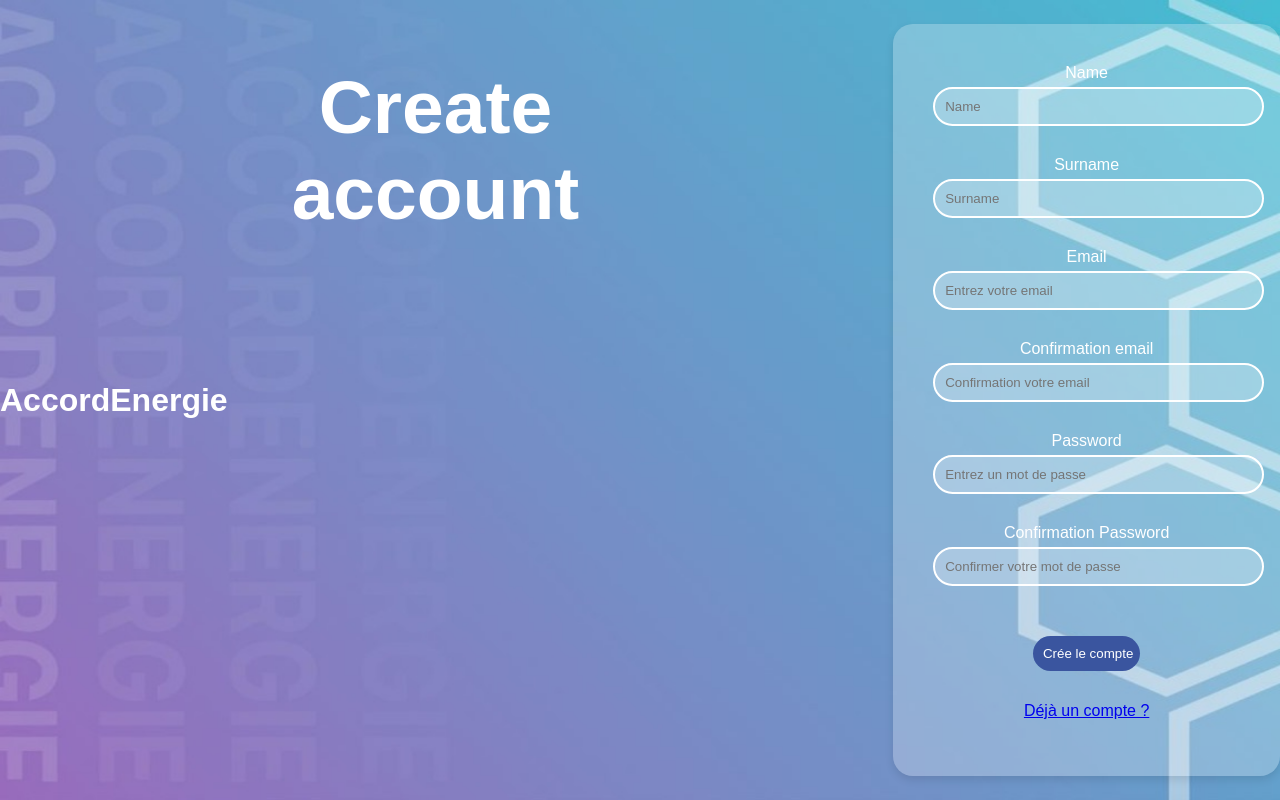
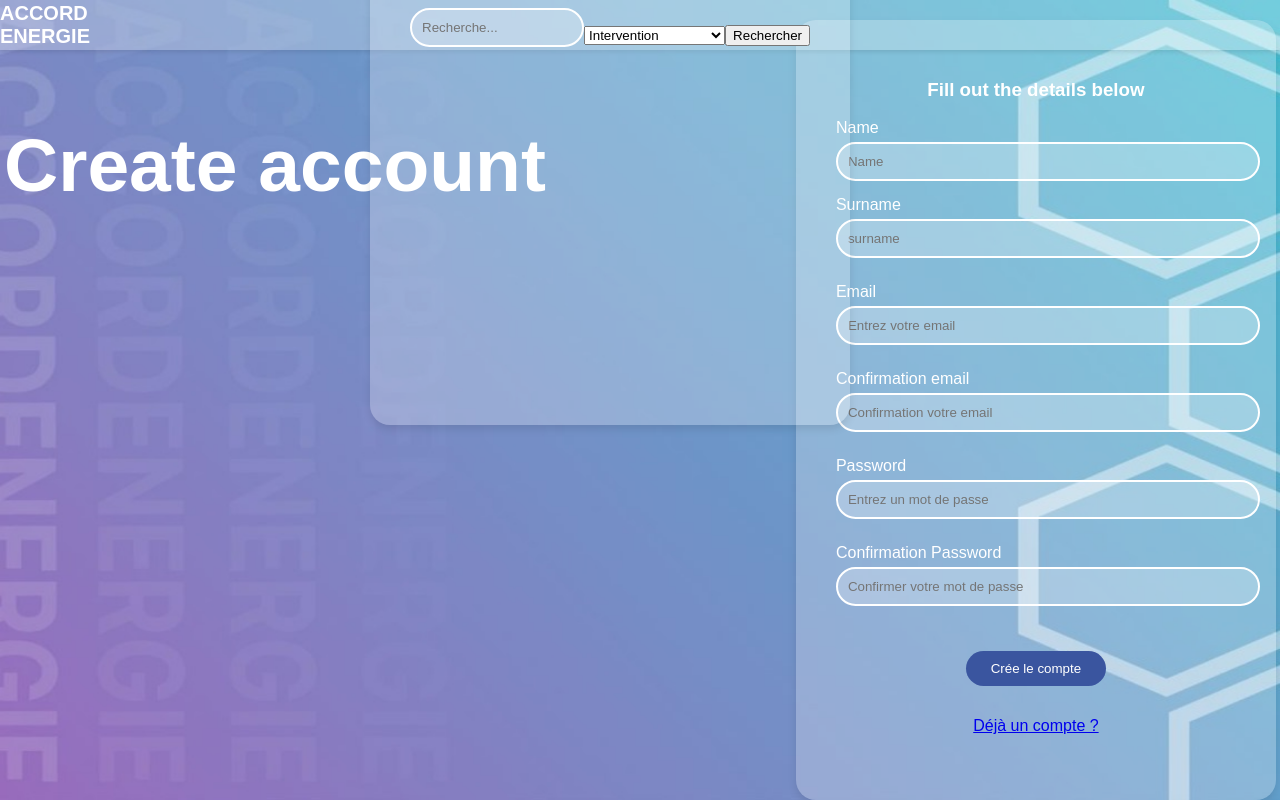
Before and after one commit to kamilmerce/ProjetWeb-B2, a PHP site: template app/templates/register.html.twig in a window 1280 px wide. Run offline with PHP 8.4, Linux system fonts and the light colour scheme; the template is opened without the code that fills it, so the values that code supplies are empty; some libraries are stand-ins or nearby versions.

Commit message:
ajout de la bar de nav

```diff
--- a/app/templates/base_auth.html.twig
+++ b/app/templates/base_auth.html.twig
@@ -1,27 +1,107 @@
-<!doctype html>
+<!DOCTYPE html>
 <html lang="fr">
 <head>
     <meta charset="utf-8">
     <title>Accord Energie</title>
+    <link rel="stylesheet" href="https://unpkg.com/boxicons@latest/css/boxicons.min.css">
+</head>
+<style>
+    body {
+        padding: 0;
+        margin: 0;
+        font-family: 'Poppins', sans-serif;
+    }
 
-    </head>
+    nav {
+        position: fixed;
+        top: 0;
+        left: 0;
+        width: 100%;
+        height: 50px;
+        background: rgba(255, 255, 255, 0.25);
+        box-shadow: 0 2px 4px rgba(0, 0, 0, 0.1);
+        display: flex;
+        align-items: center;
+        justify-content: space-between;
+        box-sizing: border-box;
+        z-index: 1000;
+    }
+
+    .logo {
+        font-weight: bold;
+        text-transform: uppercase;
+        font-size: 20px;
+        color: white;
+        text-decoration: none;
+        margin-right: 200px;
+    }
+
+    .nav-menu {
+        display: flex;
+        list-style: none;
+
+    }
+
+    .nav-item {
+        margin-left: 20px;
+    }
+
+    .nav-item a {
+        text-decoration: none;
+        color: rgb(85, 85, 85);
+        font-size: 15px;
+        display: flex;
+        align-items: center;
+        padding:20px;
+        width: 100px;
+    }
+
+    .nav-item a:hover {
+        background: #eee;
+    }
+
+    .nav-item i {
+        margin-right: 5px;
+        font-size: 20px; /* Augmenter la taille des icônes */
+    }
+
+    .search-form {
+        display: flex;
+        align-items: center;
+        margin-left: 20px;
+    }
+
+    .search-form input[type="text"] {
+        width: 150px;
+    }
+
+    .search-form select {
+        width: 150px;
+    }
+</style>
 <body>
-        <h1>AccordEnergie</h1>
-        <div class="top-bar">
+
 <nav>
-                {% if user.role == 'client' %}
-                    <ul style="list-style-type:none; padding:0; margin:0;">
-                        <li style="display:inline; margin-right:20px;"><a href="#">Accueil</a></li>
-                        <li style="display:inline; margin-right:20px;"><a href="#">Mon compte</a></li>
+    <a href="#" class="logo">Accord Energie</a>
+    <ul class="nav-menu">
+        <li class="nav-item">
+            <form class="search-form" action="search.php" method="GET">
+                <input type="text" name="query" placeholder="Recherche...">
+                <select name="type">
+                    <option value="intervention">Intervention</option>
+                    <option value="client">Client</option>
+                    <option value="intervenant">Intervenant</option>
+                    <option value="standardiste">Standardiste</option>
+                </select>
+                <button type="submit">Rechercher</button>
+            </form>
+        </li>
+        <li class="nav-item"><a href="#"><i class='bx bxs-profile'></i> My account</a></li>
+        <li class="nav-item"><a href="profile.php"><i class="bx bxs-home"></i> Home</a></li>
+        <li class="nav-item"><a href="#" class="keluar"><i class='bx bx-log-in'></i> Log Out</a></li>
+
     </ul>
-                {% elseif user.role == 'admin' %}
-                    <ul style="list-style-type:none; padding:0; margin:0;">
-                        <li style="display:inline; margin-right:20px;"><a href="#">Accueil</a></li>
-                        <li style="display:inline; margin-right:20px;"><a href="#">Mon compte</a></li>
-                    </ul>
-                {% endif %}
 </nav>
-        </div>
 
 {% block body %}{% endblock %}
 
--- a/app/templates/register.html.twig
+++ b/app/templates/register.html.twig
@@ -17,39 +17,36 @@
   margin: 0;
 }
 
-.title
-{
-  padding-right: 250px;
-  padding-bottom: 500px;
-  font-size: 75px;
-}
-
 form {
   background: rgba(255, 255, 255, 0.25);
   border-radius: 20px;
   padding: 40px;
   box-shadow: 0 4px 8px rgba(0, 0, 0, 0.1);
   width: 400px;
+  height: 700px;
   align-items: center;
   justify-content: center;
+  margin-top: 20px;
 }
 
 form div {
-  margin-bottom: 15px; /* Espace entre les champs */
+  margin-bottom: 10px;
   align-items: center;
   text-align: center;
+
 }
 
 label {
   display: block;
-  margin-bottom: 5px; /* Espace entre le label et l'input */
+  margin-bottom: 5px;
+  text-align:left;
 }
 
 input {
   width: 100%;
   background: rgba(255, 255, 255, 0.25);
   padding: 10px;
-  margin-bottom: 15px; /* Espace entre les inputs */
+  margin-bottom: 15px;
   border: 2px solid white;
   border-radius: 25px;
 }
@@ -60,7 +57,7 @@
   padding: 10px;
   border: none;
   border-radius: 40px;
-  background-color: #3A559F; /* Couleur du bouton */
+  background-color: #3A559F;
   text-align: center;
   color: white;
   cursor: pointer;
@@ -88,30 +85,28 @@
 {
   text-align: center;
   font-weight: bold;
+  padding-right: 250px;
+  padding-bottom: 500px;
+  font-size: 75px;
+  margin-bottom: 20px;
+  display: block;
 }
+
+form h3
+{
+  text-align: center;
+}
+
+
 </style>
 
 <h1 class="title">Create account</h1>
 
-    <form action="" method="post">
-        <div>
-            <label for="name">Name</label>
-            <input type="name"
-                name="name"
-
-                id="name"
-                placeholder="Name"
-            />
-        </div>
+<form action="" method="post" style="overflow-y: scroll;">
+  <h3>Fill out the details below</h3>
 
     <div>
-            <label for="surname">Surname</label>
-            <input type="surname"
-                name="surname"
-
-                id="surname"
-                placeholder="Surname"
-            />
+        <label for="name">Name</label><input type="name" id="name" placeholder="Name"/><label for="surname">Surname</label><input type="surname" name="surname" placeholder="surname"/>
     </div>
 
     <div>
```
Also changed, not shown: app/templates/home_admin.html.twig (+91 -19 lines), app/templates/index.html.twig (+12 -9 lines). Lines whose indentation alone changed are shown as unchanged.
